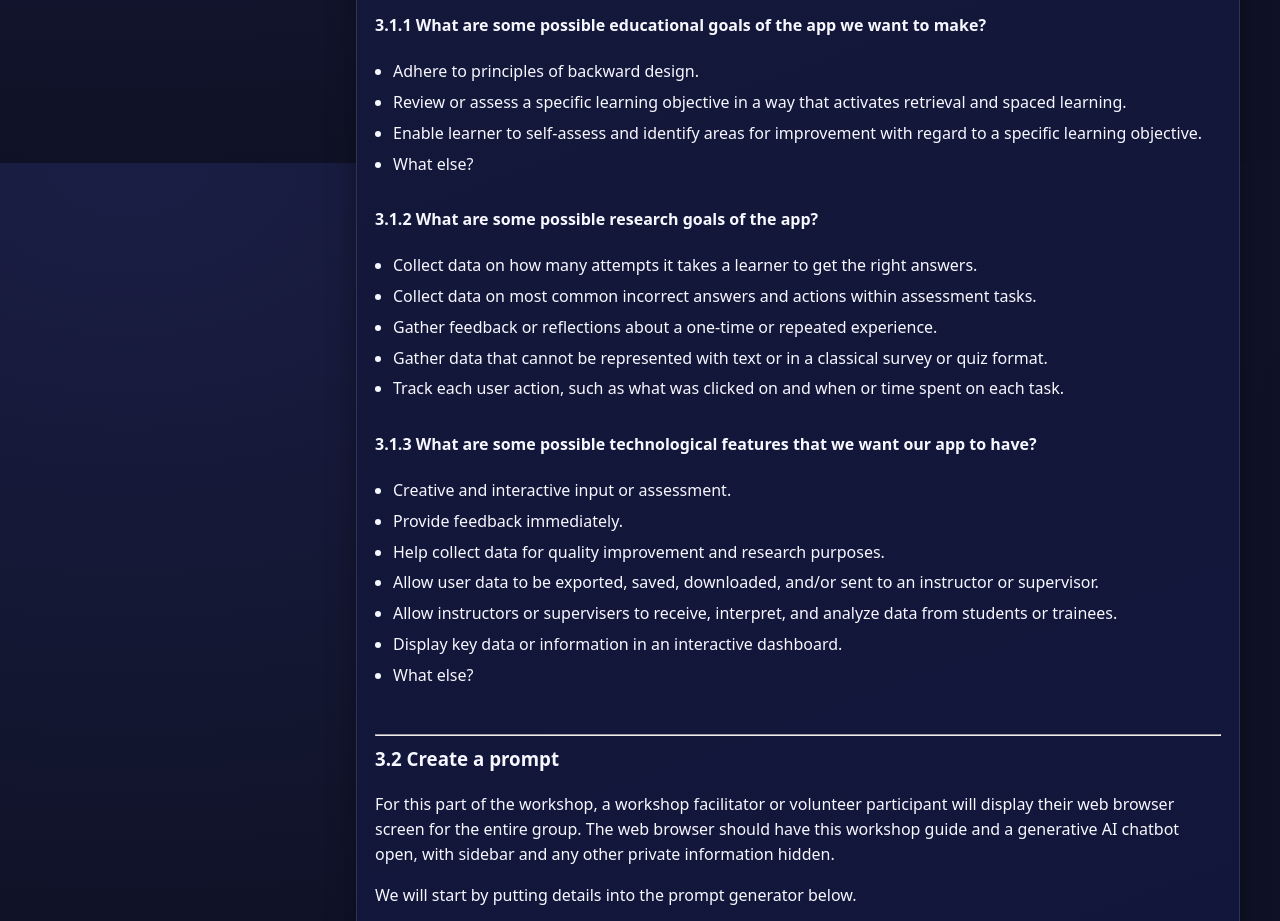
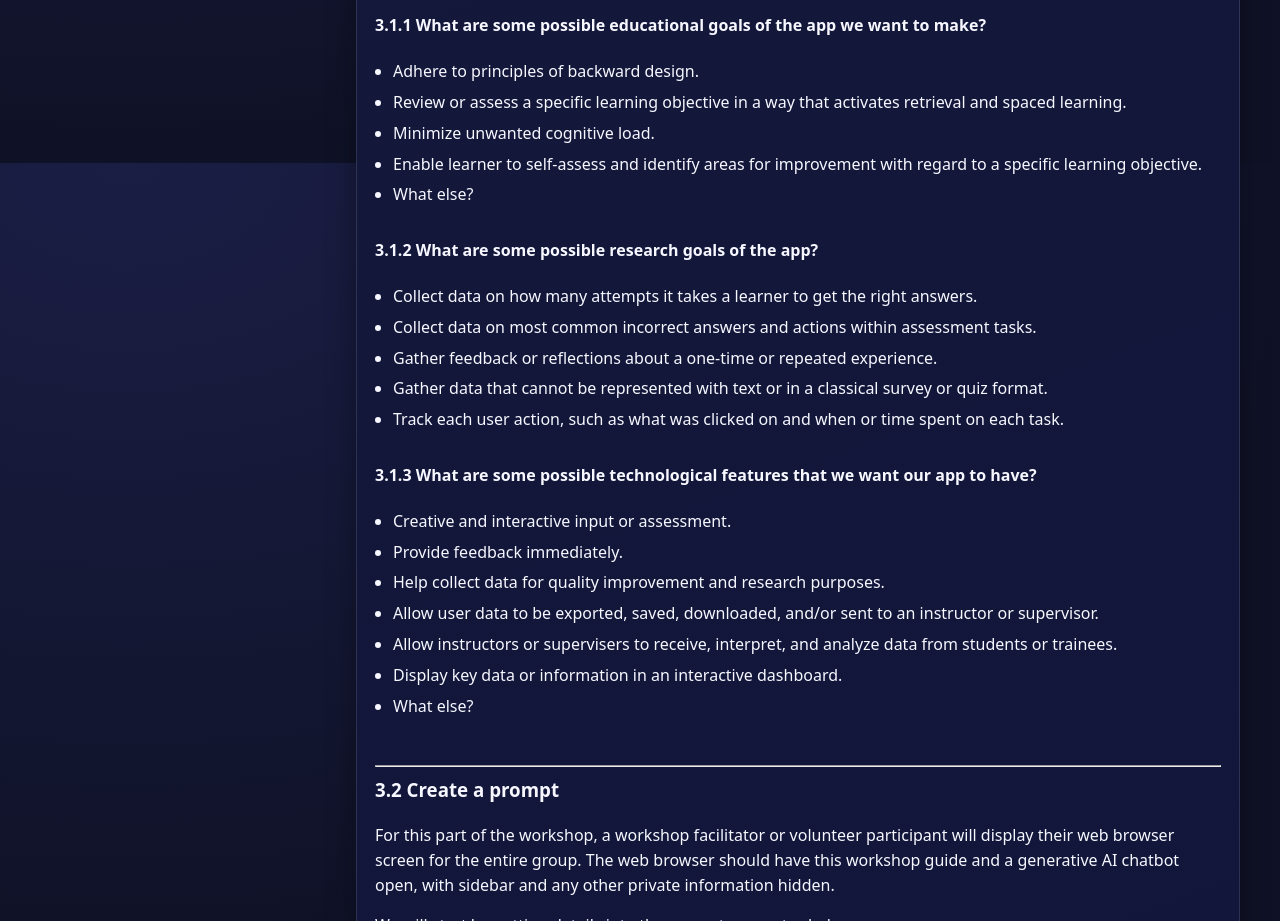
Before and after one commit to readcreate/hped-vibecoding-workshop1, a plain HTML site: page index.html in a window 1280 px wide. Shown: the part 7837-8758 px from the top of the page. Drawn offline with Linux system fonts and the light colour scheme.

Commit message:
cognitive load goal added

```diff
--- a/index.html
+++ b/index.html
@@ -469,6 +469,7 @@
             <ul class="list">
               <li>Adhere to principles of backward design.</li>
               <li>Review or assess a specific learning objective in a way that activates retrieval and spaced learning.</li>
+              <li>Minimize unwanted cognitive load.</li>
               <li>Enable learner to self-assess and identify areas for improvement with regard to a specific learning objective.</li>
               <li>What else?</li>
             </ul>
```
